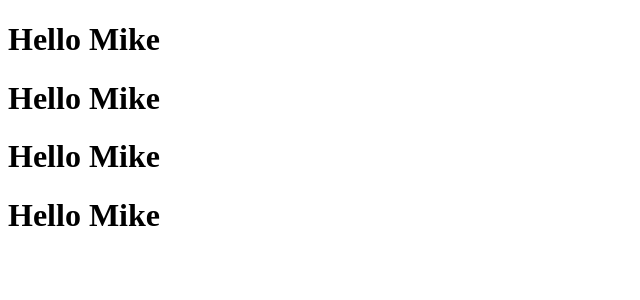
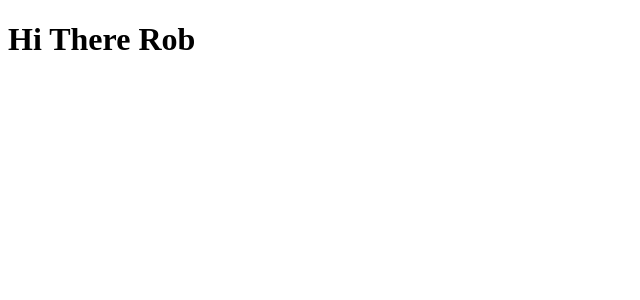
Before and after one commit to richardyhayashi/react-beginners-code-stoic, a React (Vite) app in the folder src/: page / in a window 1280 px wide. Shown: the top 300 px of the page, without its empty margins (0-640 px from the left). Built offline with nearby package versions, Linux system fonts and the light colour scheme.

Commit message:
Finished Chapter 9.

```diff
--- a/src/src/App.jsx
+++ b/src/src/App.jsx
@@ -3,10 +3,7 @@ import Hello from "./components/Hello";
 function App() {
   return (
     <div>
-      <Hello />
-      <Hello />
-      <Hello />
-      <Hello />
+      <Hello name="Rob" message="Hi There" />
     </div>
   );
 }
--- a/src/src/components/Hello.jsx
+++ b/src/src/components/Hello.jsx
@@ -1,8 +1,10 @@
-const Hello = () => {
+const Hello = (
+  props
+) => {
   return (
-    <>
-      <h1>Hello Mike</h1>
-    </>
+    <div>
+      <h1>{props.message} {props.name}</h1>
+    </div>
   );
 };
 
```
Also changed, not shown: 1 other file (tests, documents, lock files or other folders).
